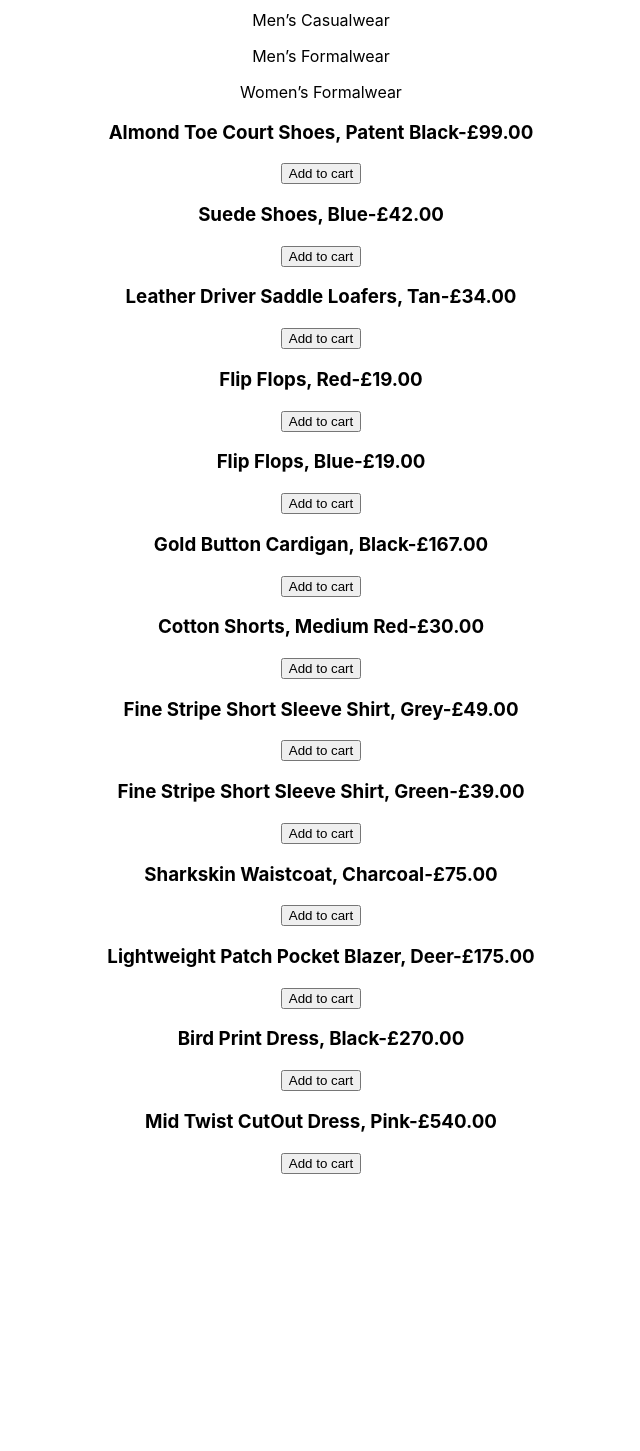
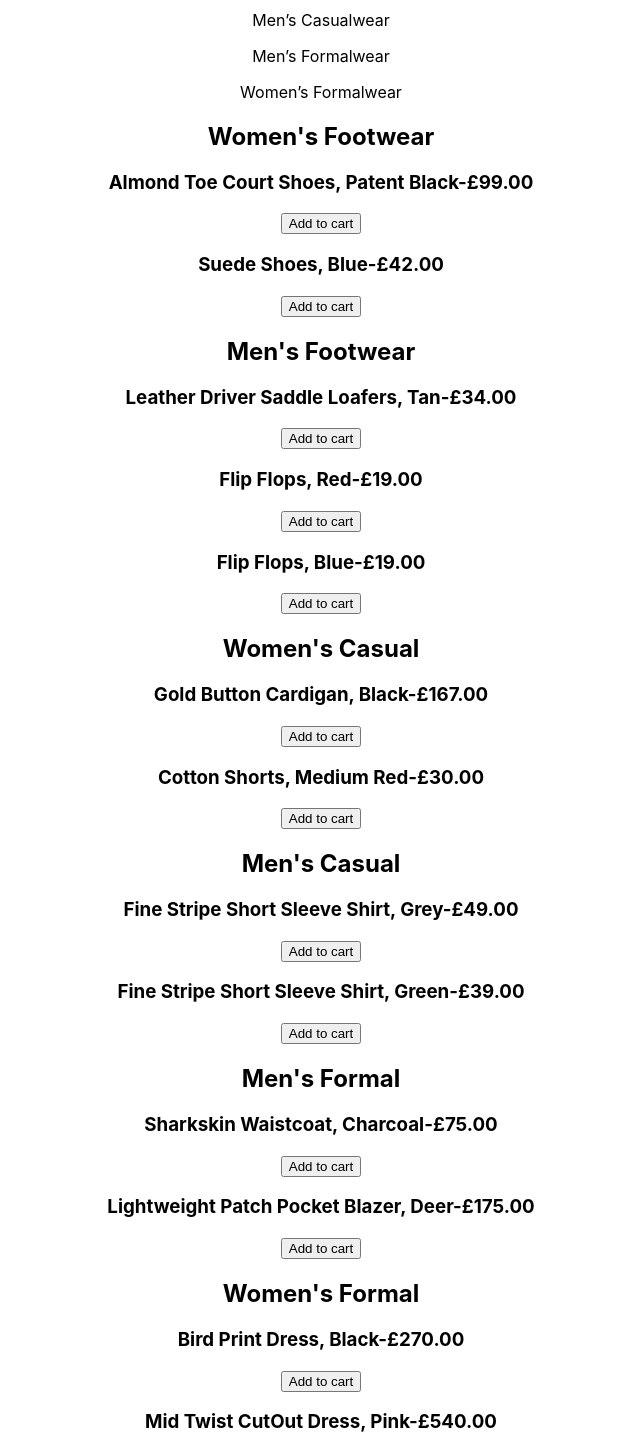
Before and after one commit to Rupieeroo/web-shop, a React (Create React App) app: page / in a window 1280 px wide. Shown: the part 180-1631 px from the top of the page, without its empty margins (319-959 px from the left). Before the commit the page ends 1354 px from the top, so only its background shows below. Built offline with nearby package versions, Linux system fonts and the light colour scheme.

Commit message:
added titles to each component and fixed linting

```diff
--- a/src/components/men-casual.js
+++ b/src/components/men-casual.js
@@ -27,6 +27,7 @@ export default class MenCasual extends React.Component {
 
     return(
       <div>
+        <h2>Men's Casual</h2>
         { this.props.casual.map((casual) => (
           <form key={casual.id}>
             <h3 key={casual.name}>
--- a/src/components/men-footwear.js
+++ b/src/components/men-footwear.js
@@ -32,6 +32,7 @@ export default class MenFootwear extends React.Component {
 
     return(
       <div>
+        <h2>Men's Footwear</h2>
         { this.props.shoes.map((shoe) => (
           <form key={shoe.id}>
             <h3 key={shoe.name}>
--- a/src/components/men-formal.js
+++ b/src/components/men-formal.js
@@ -27,6 +27,7 @@ export default class MenFormal extends React.Component {
 
     return(
       <div>
+        <h2>Men's Formal</h2>
         { this.props.formal.map((formal) => (
           <form key={formal.id}>
             <h3 key={formal.name}>
--- a/src/components/women-casual.js
+++ b/src/components/women-casual.js
@@ -27,6 +27,7 @@ export default class WomenCasual extends React.Component {
 
     return(
       <div>
+        <h2>Women's Casual</h2>
         { this.props.casual.map((casual) => (
           <form key={casual.id}>
             <h3 key={casual.name}>
--- a/src/components/women-footwear.js
+++ b/src/components/women-footwear.js
@@ -27,6 +27,7 @@ export default class WomenFootwear extends React.Component {
 
     return(
       <div>
+        <h2>Women's Footwear</h2>
         { this.props.shoes.map((shoe) => (
           <form key={shoe.id}>
             <h3 key={shoe.name}>
--- a/src/components/women-formal.js
+++ b/src/components/women-formal.js
@@ -27,6 +27,7 @@ export default class WomenFormal extends React.Component {
 
     return(
       <div>
+        <h2>Women's Formal</h2>
         { this.props.formal.map((formal) => (
           <form key={formal.id}>
             <h3 key={formal.name}>
```
Lines whose indentation alone changed are shown as unchanged.
